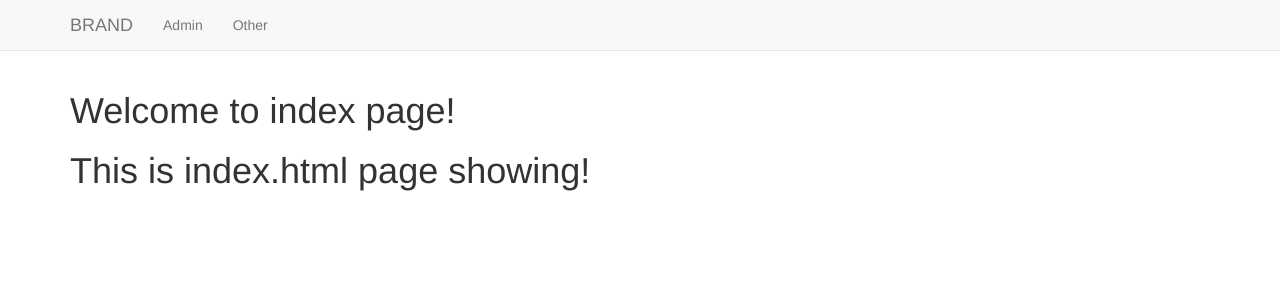
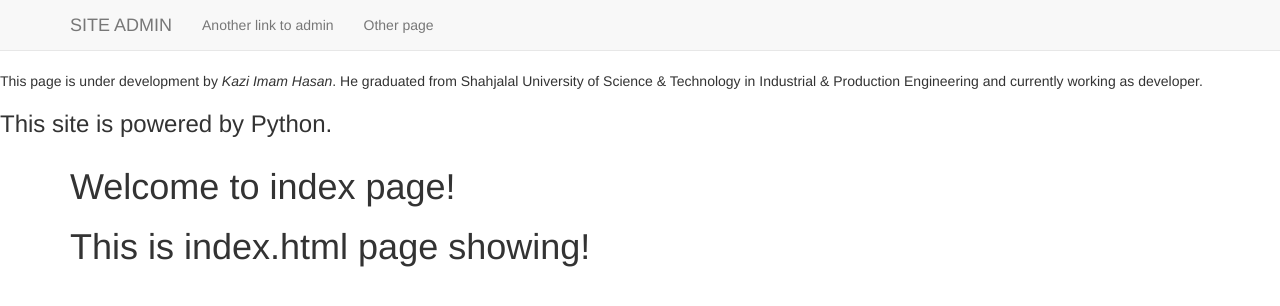
Before and after one commit to kaziemam/django-deploymentxample, a Django app: page / in a window 1280 px wide. Shown: the top 306 px of the page. Run offline with Django 3.2, Linux system fonts and the light colour scheme; some libraries are stand-ins or nearby versions.

Commit message:
Update base.html

```diff
--- a/learning_templates/templates/basic_app/base.html
+++ b/learning_templates/templates/basic_app/base.html
@@ -13,12 +13,17 @@
 	<nav class="navbar navbar-default navbar-static-top">
 		<div class="container">
 			<ul class="nav navbar-nav">
-				<li><a class="navbar-brand" href="{% url 'index' %}">BRAND</a></li>
-				<li><a class="navbar-link" href="{% url 'admin:index' %}">Admin</a></li>
-				<li><a class="navbar-link" href="{% url 'basic_app:other' %}">Other</a></li>
+				<li><a class="navbar-brand" href="{% url 'index' %}">SITE ADMIN</a></li>
+				<li><a class="navbar-link" href="{% url 'admin:index' %}">Another link to admin</a></li>
+				<li><a class="navbar-link" href="{% url 'basic_app:other' %}">Other page</a></li>
 			</ul>
 		</div>
 	</nav>
+	<div>
+		<p> This page is under development by <em>Kazi Imam Hasan</em>. He graduated from Shahjalal University of Science & Technology
+			in Industrial & Production Engineering and currently working as developer.</p>
+		<p></p>
+		<h3>This site is powered by Python.</h3>
 
 	<div class="container">
 		{% block body_block %}
```
